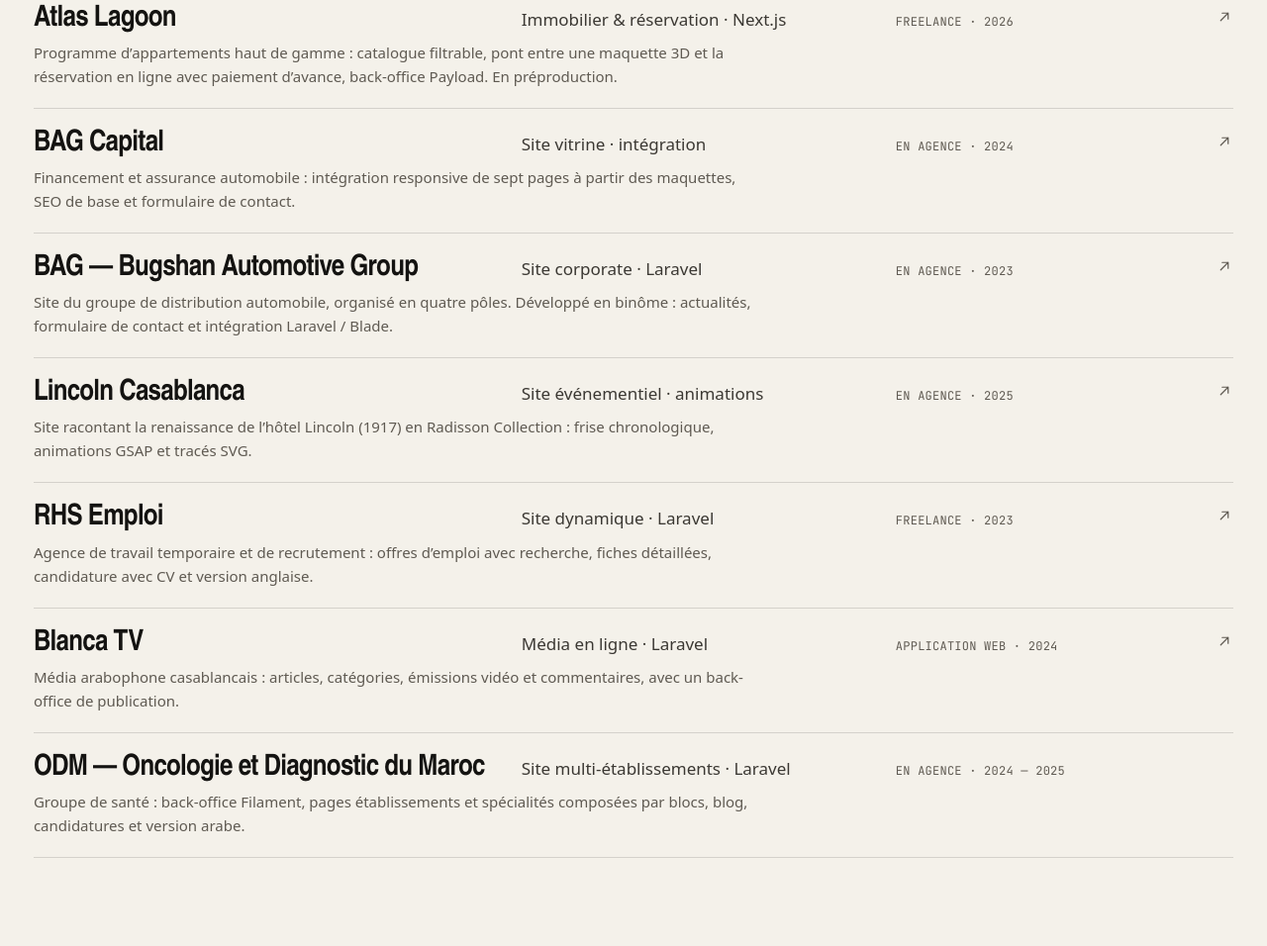
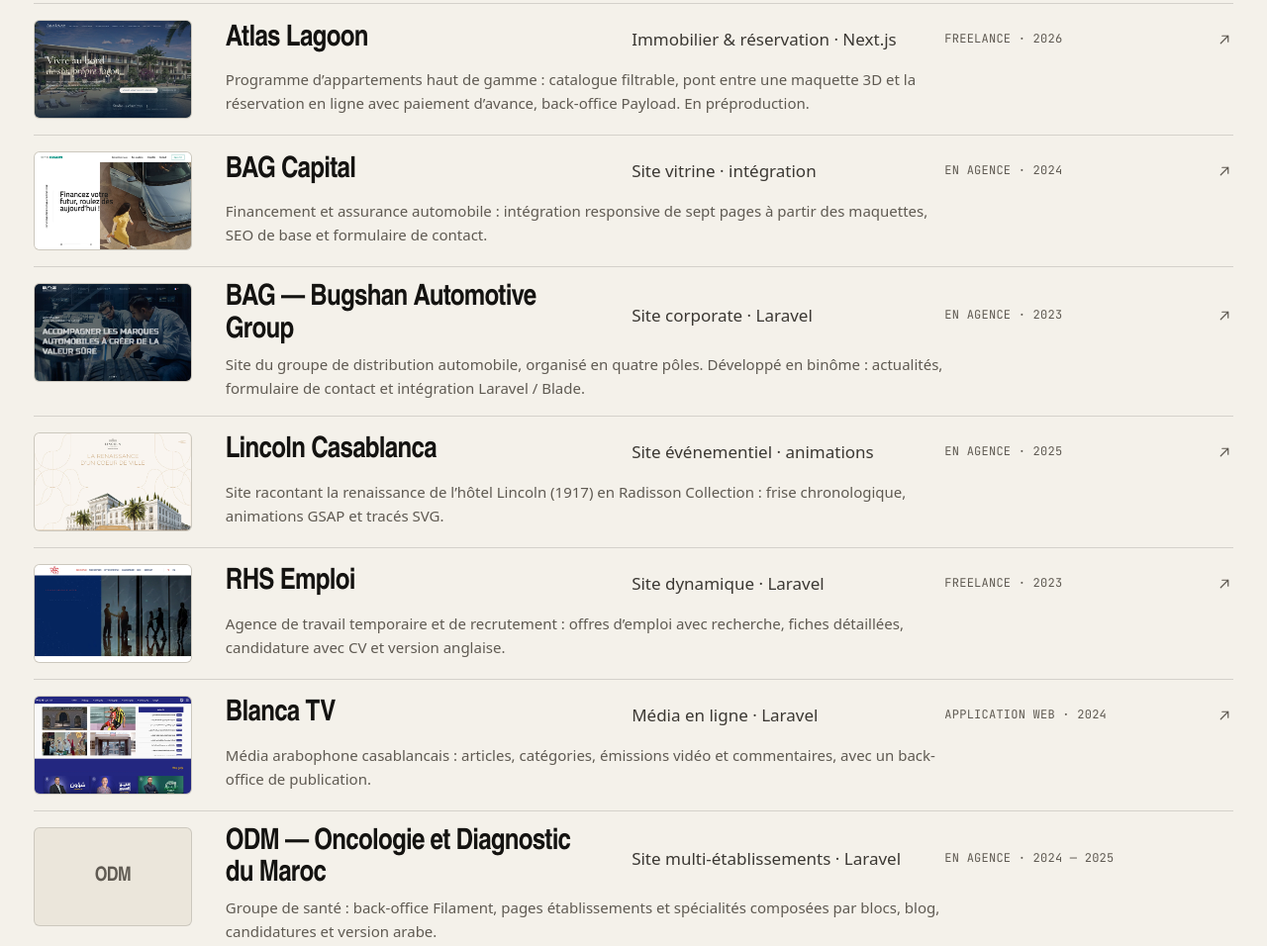
Before and after one commit to elmehdi66/portfolio, an Astro site: page /realisations in a window 1280 px wide. Shown: the part 4334-5290 px from the top of the page at 99% size. Built offline with nearby package versions, Linux system fonts and the light colour scheme; Astro itself is replaced by a stand-in of ours; a web font is replaced by a local one.

Commit message:
feat: reference thumbnails; Riad Le Khan Mogador captured from its preview site, linked to khanmogador.com
Co-Authored-By: Claude Opus 5.5 <noreply@anthropic.com>

```diff
--- a/src/components/ReferenceList.astro
+++ b/src/components/ReferenceList.astro
@@ -1,9 +1,14 @@
 ---
+import { Picture } from 'astro:assets';
 import Icon from './Icon.astro';
 import type { Reference } from '../data/types';
 
 interface Props { items: Reference[]; showDescription?: boolean }
 const { items, showDescription = true } = Astro.props;
+const initials = (name: string) => {
+  const words = name.replace(/[—–-].*$/, '').trim().split(/\s+/);
+  return (words.length === 1 ? words[0].slice(0, 3) : words.slice(0, 2).map((w) => w[0]).join('')).toUpperCase();
+};
 ---
 <ul class="rl" role="list">
   {items.map((r) => {
@@ -11,6 +16,13 @@ const { items, showDescription = true } = Astro.props;
     return (
       <li data-reveal>
         <Tag class="rl__row" {...(r.url ? { href: r.url, target: '_blank', rel: 'noopener' } : {})}>
+          <span class="rl__thumb" aria-hidden="true">
+            {r.shot ? (
+              <Picture src={r.shot} alt="" widths={[200, 320, 480]} sizes="(min-width: 900px) 160px, 96px" formats={['avif', 'webp']} fallbackFormat="jpg" quality={70} loading="lazy" />
+            ) : (
+              <span class="rl__ph">{initials(r.name)}</span>
+            )}
+          </span>
           <span class="rl__name">{r.name}</span>
           <span class="rl__kind">{r.kind}</span>
           <span class="rl__ctx mono">{r.context}{r.year ? ` · ${r.year}` : ''}</span>
@@ -27,21 +39,28 @@ const { items, showDescription = true } = Astro.props;
   .rl { border-top: 1px solid var(--line); }
   .rl li { border-bottom: 1px solid var(--line); }
   .rl__row {
-    display: grid; grid-template-columns: 1fr auto; gap: 0.3rem 1rem; padding: 1.25rem 0; align-items: baseline;
+    display: grid; grid-template-columns: 96px 1fr auto; gap: 0.3rem 1rem; padding: 1rem 0; align-items: center;
     transition: padding 0.4s var(--ease-out), background-color 0.3s;
   }
-  .rl__name { font-family: var(--f-display); font-weight: 600; font-size: var(--t-lg); letter-spacing: -0.025em; line-height: 1.1; }
-  .rl__kind { grid-column: 1; color: var(--ink-2); font-weight: 500; }
-  .rl__ctx { grid-column: 1; color: var(--ink-3); }
-  .rl__go { grid-column: 2; grid-row: 1; color: var(--ink-3); transition: transform 0.4s var(--ease-out), color 0.2s; }
-  .rl__desc { grid-column: 1 / -1; color: var(--ink-3); font-size: 0.9375rem; max-width: 46rem; }
+  .rl__thumb { grid-row: 1 / span 3; align-self: start; display: block; aspect-ratio: 16 / 10; border-radius: 6px; overflow: hidden; background: var(--paper-2); border: 1px solid var(--line); }
+  .rl__thumb :global(img) { width: 100%; height: 100%; object-fit: cover; object-position: top center; transition: transform 0.6s var(--ease-out); }
+  a.rl__row:hover .rl__thumb :global(img) { transform: scale(1.05); }
+  .rl__ph { display: grid; place-items: center; width: 100%; height: 100%; font-family: var(--f-display); font-weight: 600; font-size: 1.25rem; letter-spacing: -0.03em; color: var(--ink-3); }
+  .rl__name { grid-column: 2; font-family: var(--f-display); font-weight: 600; font-size: var(--t-lg); letter-spacing: -0.025em; line-height: 1.1; }
+  .rl__kind { grid-column: 2; color: var(--ink-2); font-weight: 500; }
+  .rl__ctx { grid-column: 2; color: var(--ink-3); }
+  .rl__go { grid-column: 3; grid-row: 1; color: var(--ink-3); transition: transform 0.4s var(--ease-out), color 0.2s; }
+  .rl__desc { grid-column: 1 / -1; color: var(--ink-3); font-size: 0.9375rem; max-width: 46rem; margin-top: 0.5rem; }
   a.rl__row:hover .rl__go { color: var(--clay); transform: translate(3px, -3px); }
   a.rl__row:hover .rl__name { color: var(--clay-ink); }
   @media (min-width: 900px) {
-    .rl__row { grid-template-columns: minmax(0, 4fr) minmax(0, 3fr) minmax(0, 2.4fr) 2rem; column-gap: var(--gutter); }
-    .rl__kind, .rl__ctx { grid-column: auto; }
-    .rl__go { grid-column: 4; justify-self: end; }
-    .rl__desc { grid-column: 1 / span 3; }
+    .rl__row { grid-template-columns: 160px minmax(0, 4fr) minmax(0, 3fr) minmax(0, 2.4fr) 2rem; column-gap: var(--gutter); }
+    .rl__thumb { grid-row: 1 / span 2; }
+    .rl__name { grid-column: 2; grid-row: 1; }
+    .rl__kind { grid-column: 3; grid-row: 1; }
+    .rl__ctx { grid-column: 4; grid-row: 1; }
+    .rl__go { grid-column: 5; justify-self: end; }
+    .rl__desc { grid-column: 2 / span 3; grid-row: 2; margin-top: 0; }
     a.rl__row:hover { padding-left: 0.75rem; padding-right: 0.25rem; }
   }
 </style>
--- a/src/data/projects.ts
+++ b/src/data/projects.ts
@@ -26,6 +26,16 @@ import amHomeArM from '../assets/projects/artimezia/home-ar-mobile.webp';
 import mkArch from '../assets/projects/masoku/architecture.webp';
 import mkPlans from '../assets/projects/masoku/plans.webp';
 import mkGen from '../assets/projects/masoku/generate.webp';
+
+import refHp from '../assets/projects/refs/hp-immo.webp';
+import refPigeon from '../assets/projects/refs/pigeon.webp';
+import refRiad from '../assets/projects/refs/riad.webp';
+import refAtlas from '../assets/projects/refs/atlas-lagoon.webp';
+import refBagCap from '../assets/projects/refs/bag-capital.webp';
+import refBag from '../assets/projects/refs/bag.webp';
+import refLincoln from '../assets/projects/refs/lincoln.webp';
+import refRhs from '../assets/projects/refs/rhs-emploi.webp';
+import refBlanca from '../assets/projects/refs/blanca-tv.webp';
 
 export const projects: Project[] = [
   {
@@ -322,6 +332,7 @@ export const projects: Project[] = [
 export const references: Reference[] = [
   {
     name: 'HP Immo',
+    shot: refHp,
     kind: 'Site vitrine immersif · Three.js',
     context: 'Freelance',
     year: '2026',
@@ -330,6 +341,7 @@ export const references: Reference[] = [
   },
   {
     name: 'Pigeon Express Worldwide',
+    shot: refPigeon,
     kind: 'Site vitrine & espace client',
     context: 'Freelance',
     year: '2023 — 2024',
@@ -338,6 +350,7 @@ export const references: Reference[] = [
   },
   {
     name: 'Riad Le Khan Mogador',
+    shot: refRiad,
     kind: 'Site hôtelier · WordPress',
     context: 'Freelance',
     year: '2026',
@@ -346,6 +359,7 @@ export const references: Reference[] = [
   },
   {
     name: 'Atlas Lagoon',
+    shot: refAtlas,
     kind: 'Immobilier & réservation · Next.js',
     context: 'Freelance',
     year: '2026',
@@ -354,6 +368,7 @@ export const references: Reference[] = [
   },
   {
     name: 'BAG Capital',
+    shot: refBagCap,
     kind: 'Site vitrine · intégration',
     context: 'En agence',
     year: '2024',
@@ -362,6 +377,7 @@ export const references: Reference[] = [
   },
   {
     name: 'BAG — Bugshan Automotive Group',
+    shot: refBag,
     kind: 'Site corporate · Laravel',
     context: 'En agence',
     year: '2023',
@@ -370,6 +386,7 @@ export const references: Reference[] = [
   },
   {
     name: 'Lincoln Casablanca',
+    shot: refLincoln,
     kind: 'Site événementiel · animations',
     context: 'En agence',
     year: '2025',
@@ -378,6 +395,7 @@ export const references: Reference[] = [
   },
   {
     name: 'RHS Emploi',
+    shot: refRhs,
     kind: 'Site dynamique · Laravel',
     context: 'Freelance',
     year: '2023',
@@ -386,6 +404,7 @@ export const references: Reference[] = [
   },
   {
     name: 'Blanca TV',
+    shot: refBlanca,
     kind: 'Média en ligne · Laravel',
     context: 'Application web',
     year: '2024',
```
Also changed, not shown: scripts/shots.json (+46 -0 lines), src/assets/projects/refs/atlas-lagoon.webp (added), src/assets/projects/refs/bag-capital.webp (added), src/assets/projects/refs/bag.webp (added), src/assets/projects/refs/blanca-tv.webp (added), src/assets/projects/refs/hp-immo.webp (added), src/assets/projects/refs/lincoln.webp (added), src/assets/projects/refs/pigeon.webp (added), src/assets/projects/refs/rhs-emploi.webp (added), src/assets/projects/refs/riad.webp (added).
